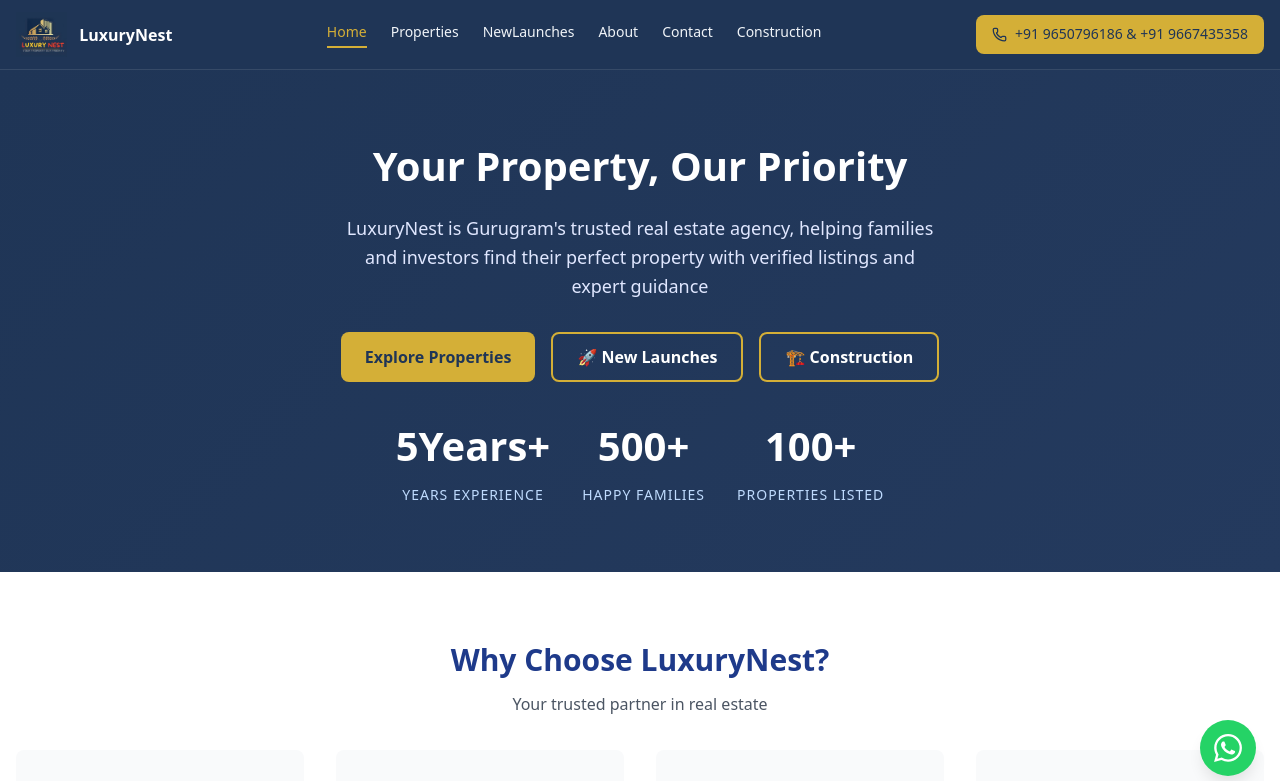
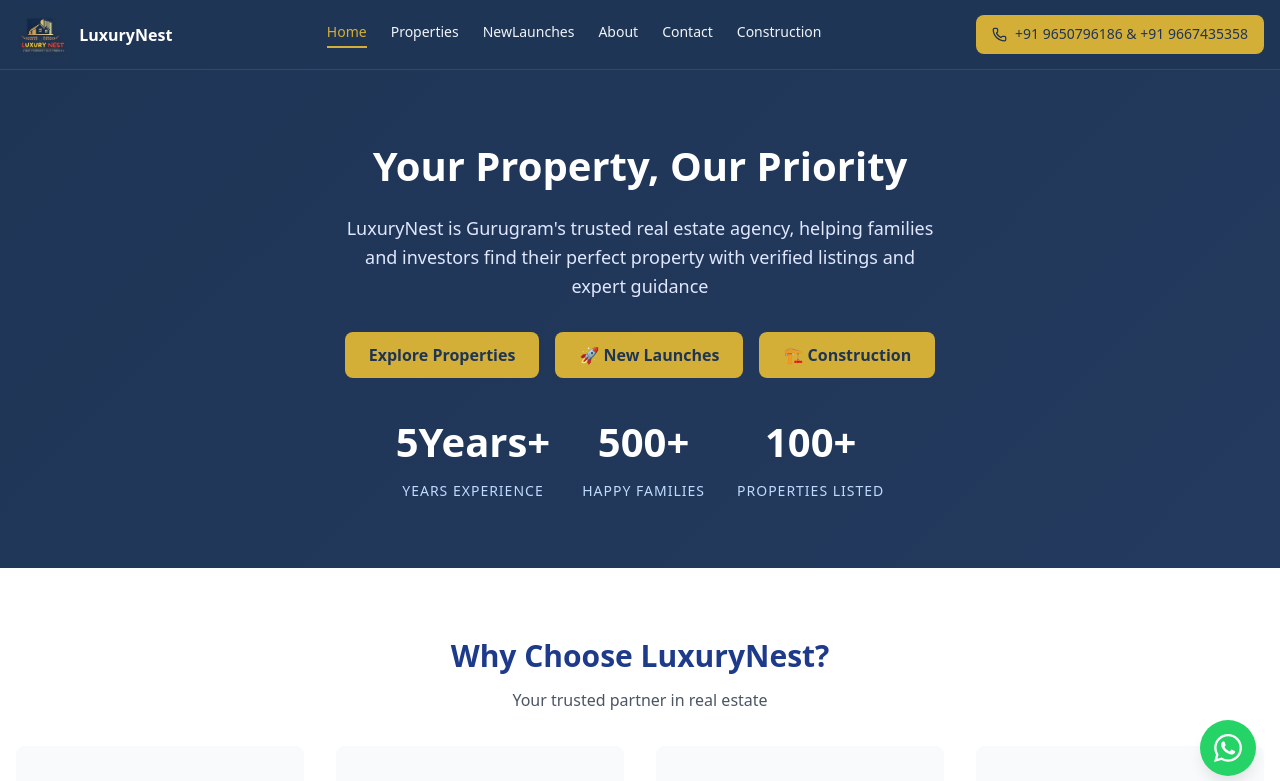
Before and after one commit to gauravquest00-create/luxurynest.llp, a React (Vite) app: page / in a window 1280 px wide. Shown: the top 781 px of the page. Built offline with nearby package versions, Linux system fonts and the light colour scheme.

Commit message:
Update hero-banner.css

```diff
--- a/src/styles/components/home/hero-banner.css
+++ b/src/styles/components/home/hero-banner.css
@@ -36,10 +36,13 @@
   flex-wrap: wrap;
 }
 
-/* Base Button Style */
+/* All buttons have SAME style */
 .hero-btn {
+  background-color: #D4AF37; /* Gold */
+  color: #1F3556; /* Navy text */
   padding: 0.75rem 1.5rem;
   border-radius: 0.5rem;
+  border: none;
   font-size: 1rem;
   font-weight: bold;
   cursor: pointer;
@@ -47,28 +50,9 @@
   font-family: inherit;
 }
 
-/* Primary Button - Gold */
-.hero-btn.primary {
-  background-color: #D4AF37;
-  color: #1F3556;
-  border: none;
-}
-
-.hero-btn.primary:hover {
-  background-color: #B8962C;
-  transform: translateY(-2px);
-}
-
-/* Secondary Button - Outline */
-.hero-btn.secondary {
-  background-color: transparent;
-  color: white;
-  border: 2px solid #D4AF37;
-}
-
-.hero-btn.secondary:hover {
-  background-color: #D4AF37;
-  color: #1F3556;
+/* Same hover effect for ALL buttons */
+.hero-btn:hover {
+  background-color: #B8962C; /* Darker gold */
   transform: translateY(-2px);
 }
 
@@ -88,7 +72,7 @@
   font-size: 1.5rem;
   font-weight: bold;
   display: block;
-  color: #D4AF37;
+  color: #D4AF37; /* Gold for numbers */
 }
 
 .stat-label {
```
